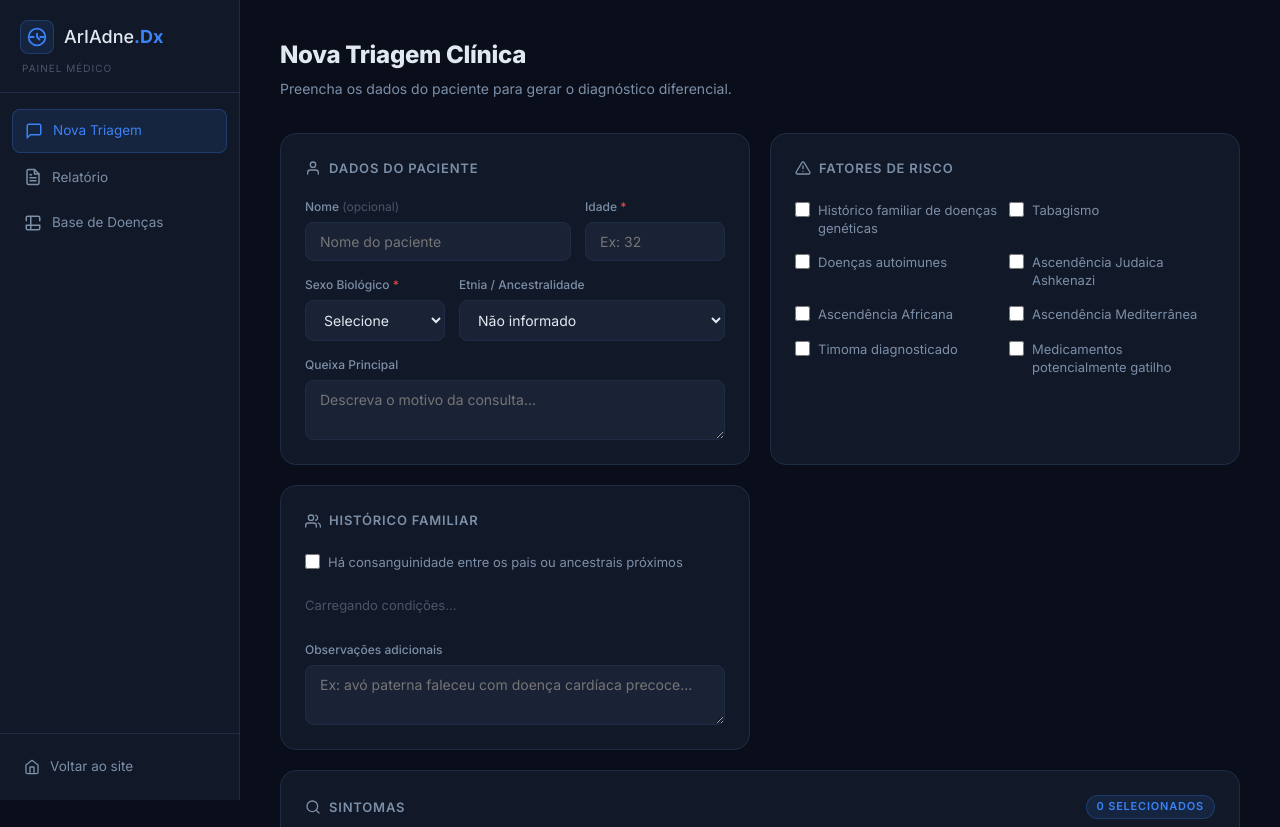
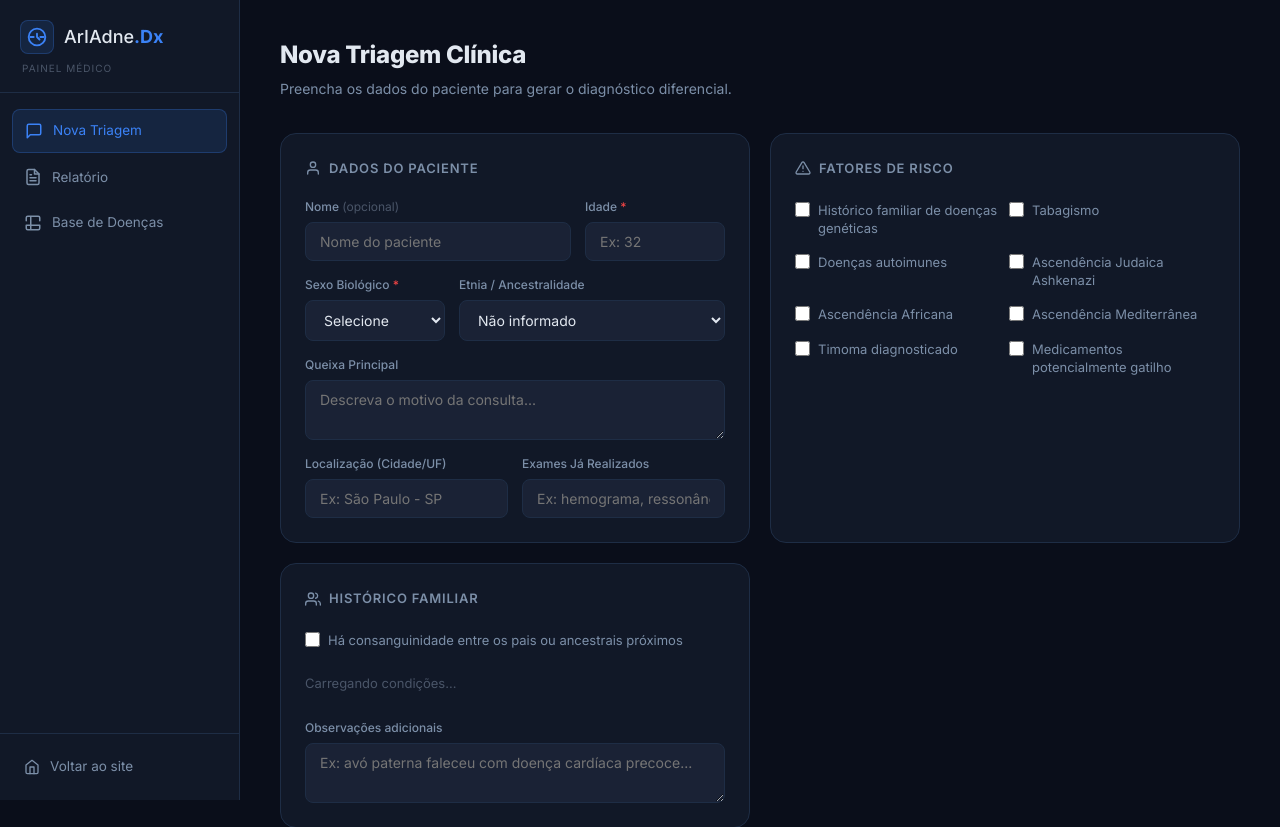
Before and after one commit to monica1602/RareDx, a Flask app: page /dashboard in a window 1280 px wide. Shown: the top 827 px of the page. Run offline with Flask 3, Linux system fonts and the light colour scheme; some libraries are stand-ins or nearby versions.

Commit message:
feat: priority levels, exams question, health agent report

```diff
--- a/templates/dashboard.html
+++ b/templates/dashboard.html
@@ -99,6 +99,14 @@
           <div class="form-field full">
             <label>Queixa Principal</label>
             <textarea id="d-complaint" rows="2" placeholder="Descreva o motivo da consulta..."></textarea>
+          </div>
+          <div class="form-field">
+            <label>Localização (Cidade/UF)</label>
+            <input type="text" id="d-location" placeholder="Ex: São Paulo - SP" />
+          </div>
+          <div class="form-field">
+            <label>Exames Já Realizados</label>
+            <input type="text" id="d-exams" placeholder="Ex: hemograma, ressonância... ou nenhum" />
           </div>
         </div>
       </div>
```
